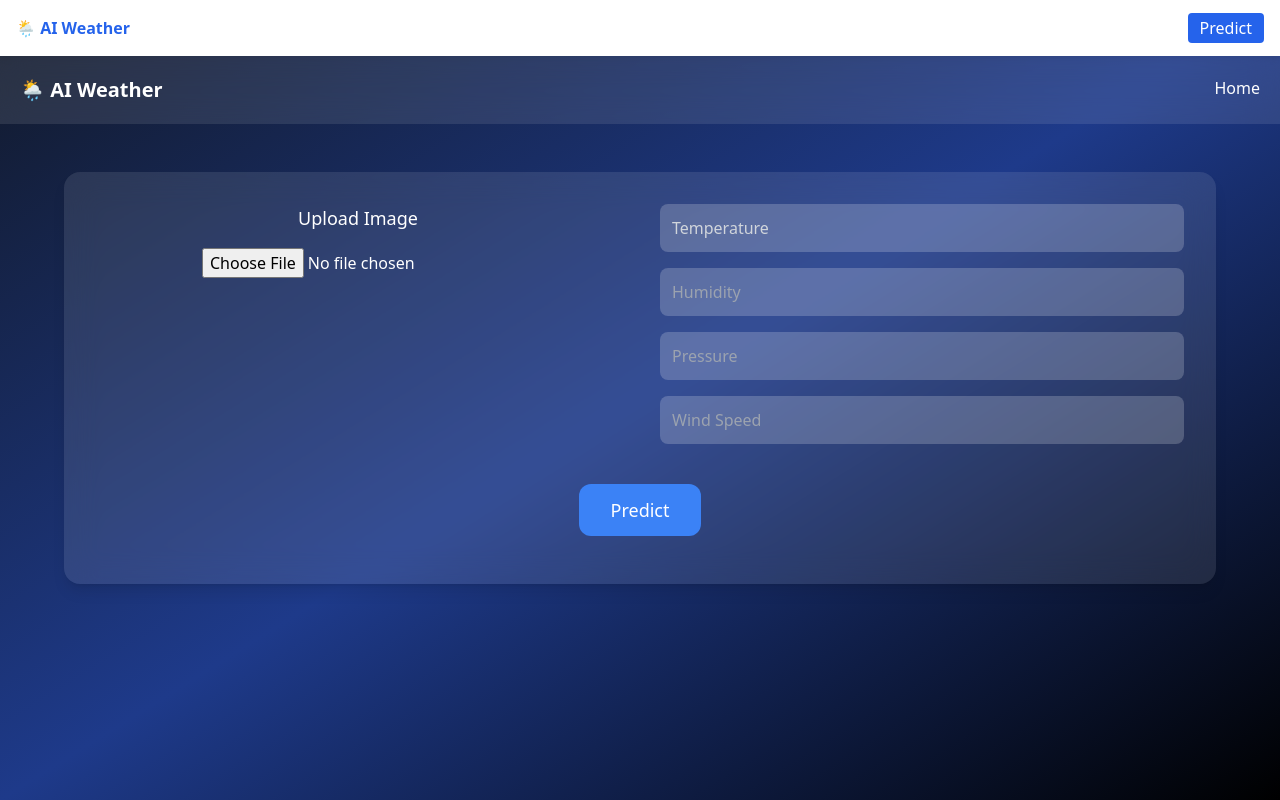
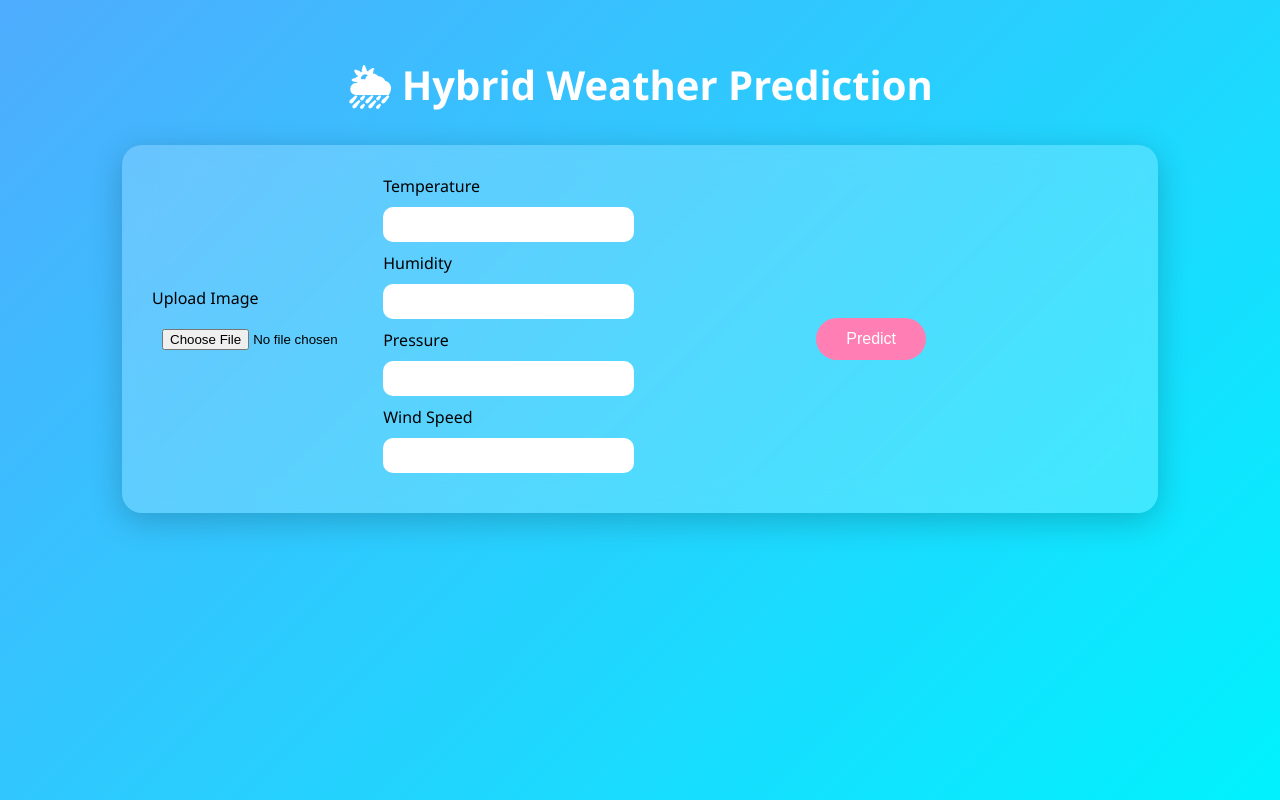
Before and after one commit to cn301801-crypto/AI_Weather, a Flask app: page /predict in a window 1280 px wide. Run offline with Flask 3, Linux system fonts and the light colour scheme; some libraries are stand-ins or nearby versions.

Commit message:
premium UI added

```diff
--- a/static/style.css
+++ b/static/style.css
@@ -0,0 +1,105 @@
+/* Background */
+body {
+    margin: 0;
+    font-family: 'Segoe UI', sans-serif;
+    background: linear-gradient(135deg, #4facfe, #00f2fe);
+    height: 100vh;
+}
+
+/* Container */
+.container {
+    text-align: center;
+    padding: 30px;
+}
+
+/* Title */
+.title {
+    color: white;
+    font-size: 2.5rem;
+    margin-bottom: 20px;
+}
+
+/* Glass Card */
+.glass-card {
+    display: flex;
+    justify-content: space-between;
+    align-items: center;
+    margin: auto;
+    width: 80%;
+    padding: 30px;
+
+    backdrop-filter: blur(15px);
+    background: rgba(255, 255, 255, 0.2);
+    border-radius: 20px;
+    box-shadow: 0 8px 32px rgba(0,0,0,0.2);
+
+    animation: fadeIn 1s ease-in-out;
+}
+
+/* Sections */
+.left, .right {
+    width: 45%;
+    text-align: left;
+}
+
+/* Inputs */
+input {
+    width: 100%;
+    padding: 10px;
+    margin: 10px 0;
+    border-radius: 10px;
+    border: none;
+    outline: none;
+}
+
+/* Button */
+button {
+    padding: 12px 30px;
+    border: none;
+    border-radius: 25px;
+    background: #ff7eb3;
+    color: white;
+    font-size: 16px;
+    cursor: pointer;
+    transition: 0.3s;
+}
+
+button:hover {
+    background: #ff4e8a;
+    transform: scale(1.05);
+}
+
+/* Center Button */
+.center {
+    width: 100%;
+    margin-top: 20px;
+}
+
+/* Image Preview */
+#preview {
+    margin-top: 10px;
+    width: 100%;
+    border-radius: 10px;
+}
+
+/* Result */
+.result-box {
+    margin-top: 20px;
+    padding: 15px;
+    font-size: 1.5rem;
+    color: white;
+    background: rgba(0,0,0,0.3);
+    border-radius: 10px;
+    animation: slideUp 0.5s ease;
+}
+
+/* Animations */
+@keyframes fadeIn {
+    from { opacity: 0; transform: translateY(20px); }
+    to { opacity: 1; transform: translateY(0); }
+}
+
+@keyframes slideUp {
+    from { transform: translateY(50px); opacity: 0; }
+    to { transform: translateY(0); opacity: 1; }
+}
--- a/templates/home.html
+++ b/templates/home.html
@@ -1,5 +1,5 @@
 <nav class="bg-white shadow-md p-4 flex justify-between">
-    <h1 class="font-bold text-blue-600">🌦 AI Weather</h1>
+    <h1 class="font-bold text-blue-800">🌦 AI Weather</h1>
 
     <div class="space-x-4">
         <a href="/" class="hover:text-blue-500">Home</a>
@@ -16,7 +16,7 @@
 <script src="https://cdn.tailwindcss.com"></script>
 </head>
 
-<body class="bg-gradient-to-br from-indigo-600 via-blue-500 to-purple-600 text-white">
+<body class="bg-gradient-to-br from-indigo-600 via-blue-800 to-purple-700 text-white">
 
 <!-- Navbar -->
 <nav class="flex justify-between items-center p-6 bg-white/10 backdrop-blur-lg">
--- a/templates/predict.html
+++ b/templates/predict.html
@@ -1,95 +1,63 @@
-<nav class="bg-white shadow-md p-4 flex justify-between">
-    <h1 class="font-bold text-blue-600">🌦 AI Weather</h1>
+<!DOCTYPE html>
+<html lang="en">
+<head>
+    <meta charset="UTF-8">
+    <title>AI Weather Prediction</title>
+    <link rel="stylesheet" href="{{ url_for('static', filename='style.css') }}">
+</head>
+<body>
 
-    <div class="space-x-4">
-        <a href="/" class="hover:text-blue-500">Home</a>
-        <a href="/about" class="hover:text-blue-500">About</a>
-        <a href="/how" class="hover:text-blue-500">How It Works</a>
-        <a href="/predict" class="bg-blue-600 text-white px-3 py-1 rounded">Predict</a>
-    </div>
-</nav>
-<!DOCTYPE html>
-<html>
-<head>
-<script src="https://cdn.tailwindcss.com"></script>
-</head>
+<div class="container">
 
-<body class="bg-gradient-to-br from-gray-900 via-blue-900 to-black text-white">
+    <h1 class="title">🌦 Hybrid Weather Prediction</h1>
 
-<!-- Navbar -->
-<nav class="p-5 flex justify-between bg-white/10 backdrop-blur-lg">
-    <h1 class="font-bold text-xl">🌦 AI Weather</h1>
-    <a href="/" class="hover:text-gray-300">Home</a>
-</nav>
+    <form method="POST" enctype="multipart/form-data" class="glass-card">
 
-<div class="max-w-6xl mx-auto mt-12 p-8 bg-white/10 backdrop-blur-lg rounded-2xl shadow-lg">
+        <!-- LEFT: Image Upload -->
+        <div class="left">
+            <label>Upload Image</label>
+            <input type="file" name="image" accept="image/*" onchange="previewImage(event)">
 
-<form method="POST" enctype="multipart/form-data">
+            <img id="preview" src="#" alt="Preview" style="display:none;">
+        </div>
 
-<div class="grid md:grid-cols-2 gap-10">
+        <!-- RIGHT: Numeric Inputs -->
+        <div class="right">
+            <label>Temperature</label>
+            <input type="number" step="any" name="temp" required>
 
-<!-- IMAGE SIDE -->
-<div class="text-center">
-    <h2 class="mb-4 text-lg">Upload Image</h2>
+            <label>Humidity</label>
+            <input type="number" step="any" name="hum" required>
 
-    <input type="file" name="image" id="imageInput" class="mb-4">
+            <label>Pressure</label>
+            <input type="number" step="any" name="press" required>
 
-    <img id="preview" class="hidden w-64 h-64 mx-auto rounded-xl shadow-lg object-cover"/>
-</div>
+            <label>Wind Speed</label>
+            <input type="number" step="any" name="wind" required>
+        </div>
 
-<!-- NUMERIC SIDE -->
-<div class="space-y-4">
+        <!-- BUTTON -->
+        <div class="center">
+            <button type="submit">Predict</button>
+        </div>
 
-    <input type="number" name="temp" placeholder="Temperature"
-           class="w-full p-3 rounded-lg bg-white/20 placeholder-gray-300">
+    </form>
 
-    <input type="number" name="hum" placeholder="Humidity"
-           class="w-full p-3 rounded-lg bg-white/20">
-
-    <input type="number" name="press" placeholder="Pressure"
-           class="w-full p-3 rounded-lg bg-white/20">
-
-    <input type="number" name="wind" placeholder="Wind Speed"
-           class="w-full p-3 rounded-lg bg-white/20">
-
-</div>
-
-</div>
-
-<!-- BUTTON + RESULT -->
-<div class="text-center mt-10">
-
-    <button class="bg-blue-500 px-8 py-3 rounded-xl text-lg hover:bg-blue-600 transition">
-        Predict
-    </button>
-
+    <!-- RESULT -->
     {% if result %}
-    <div class="mt-6 text-2xl font-bold text-green-400">
-        🌤 {{ result }}
+    <div class="result-box">
+        🌤 Prediction: <span>{{ result }}</span>
     </div>
     {% endif %}
 
 </div>
 
-</form>
-
-</div>
-
 <script>
-const input = document.getElementById("imageInput");
-const preview = document.getElementById("preview");
-
-input.addEventListener("change", function () {
-    const file = this.files[0];
-    if (file) {
-        const reader = new FileReader();
-        reader.onload = e => {
-            preview.src = e.target.result;
-            preview.classList.remove("hidden");
-        };
-        reader.readAsDataURL(file);
-    }
-});
+function previewImage(event) {
+    const preview = document.getElementById('preview');
+    preview.src = URL.createObjectURL(event.target.files[0]);
+    preview.style.display = 'block';
+}
 </script>
 
 </body>
```
Also changed, not shown: templates/about.html (+80 -34 lines).
